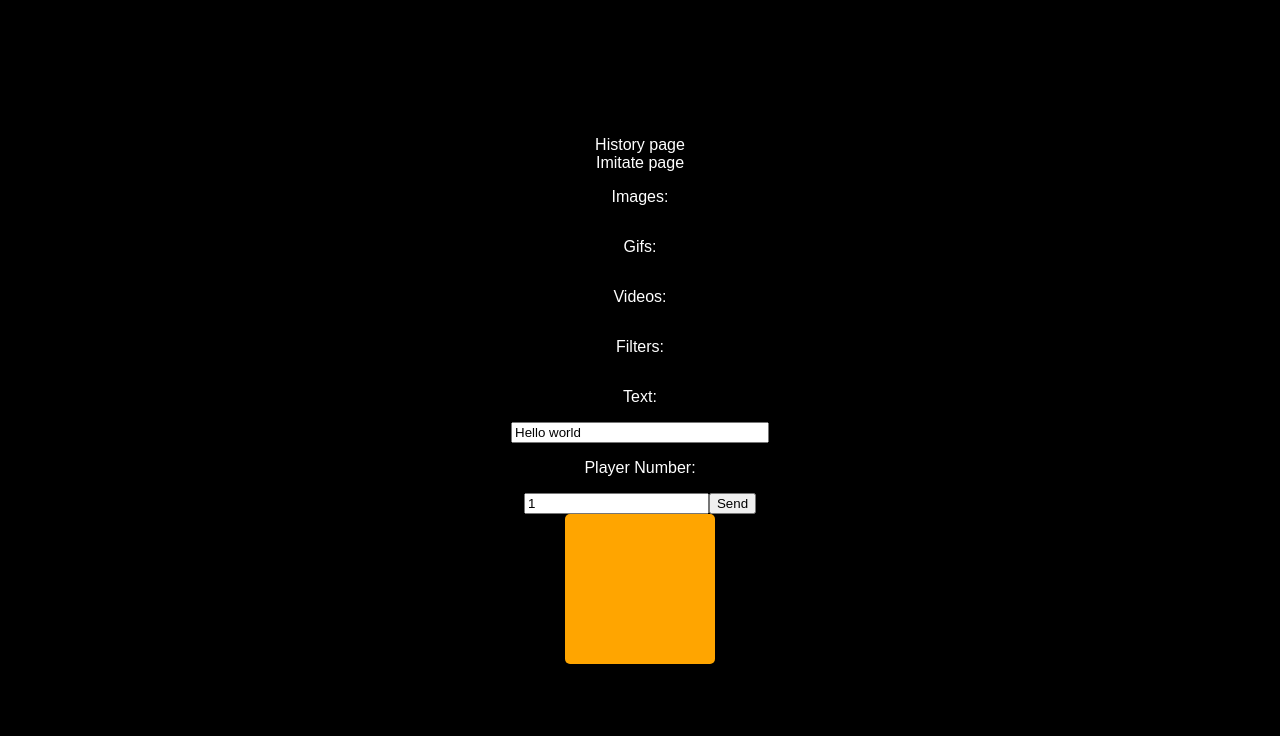
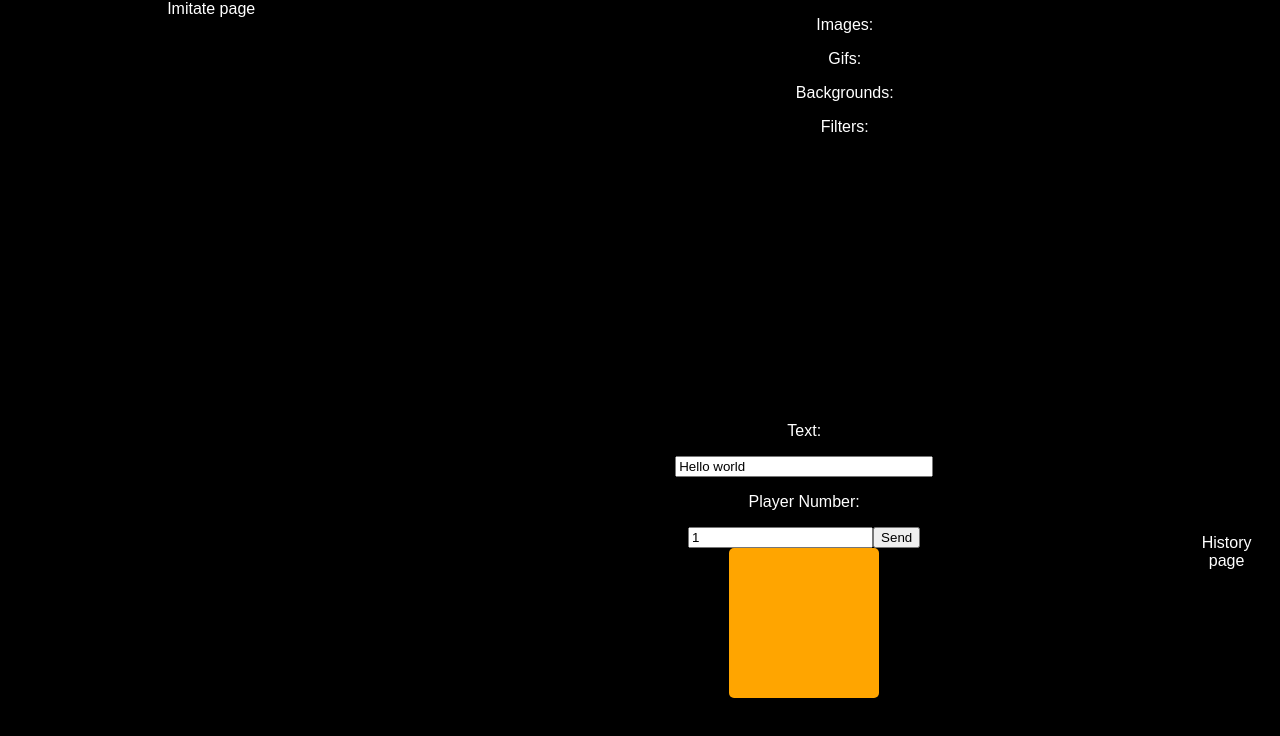
Before and after one commit to ariel-walley/dnd-app, a React (Create React App) app in the folder client/: page /dm in a window 1280 px wide. Shown: the top 736 px of the page. Built offline with nearby package versions, Linux system fonts and the light colour scheme.

Commit message:
Restructed main page
- Created divs to adjust main page to Novaria's spec
- Renamed vides.js to backgrounds.js

```diff
--- a/client/src/components/content_components/videos.js
+++ b/client/src/components/content_components/backgrounds.js
@@ -1,12 +1,12 @@
 import React from 'react';
 //import styled from 'styled-components';
 
-function Videos() {
+function Backgrounds() {
   return(
     <div>
-      <p>Videos: </p>
+      <p>Backgrounds: </p>
     </div>
   )
 }
 
-export default Videos;
+export default Backgrounds;
--- a/client/src/components/content_components/contentContainer.js
+++ /dev/null
@@ -1,34 +0,0 @@
-import React from 'react';
-import styled from 'styled-components';
-import Imgs from './imgs';
-import Gifs from './gifs';
-import Videos from './videos';
-import Filters from './filters';
-import TextInput from './textInput';
-import PlayerCheckbox from './playerCheckbox';
-
-
-const Container = styled.div`
-  display: flex;
-  justify-content: center;
-  align-items: center;
-  align-content: center;
-  flex-direction: column;
-`;
-
-function ContentContainer() {
-  return(
-    <div>
-      <Container>
-        <Imgs/>
-        <Gifs/>
-        <Videos/>
-        <Filters/>
-        <TextInput/>
-        <PlayerCheckbox/>
-      </Container>
-    </div>
-  );
-}
-
-export default ContentContainer;
--- /dev/null
+++ b/client/src/components/content_components/visualContentContainer.js
@@ -0,0 +1,19 @@
+import React from 'react';
+//import { Container } from '../../styles';
+import Imgs from './imgs';
+import Gifs from './gifs';
+import Backgrounds from './backgrounds';
+import Filters from './filters'
+
+function VisualContent() {
+  return(
+    <div>
+      <Imgs/>
+      <Gifs/>
+      <Backgrounds/>
+      <Filters/>
+    </div>
+  )
+}
+
+export default VisualContent;
--- a/client/src/components/mainPage.js
+++ b/client/src/components/mainPage.js
@@ -1,15 +1,44 @@
 import React from 'react';
+import styled from 'styled-components';
+import { Container } from '../styles';
+import VisualContent from './content_components/visualContentContainer';
 import History from './history';
 import Snapshots from './snapshots';
-import ContentContainer from './content_components/contentContainer';
+import TextInput from './content_components/textInput';
+import PlayerCheckbox from './content_components/playerCheckbox';
+
+const UpdatedContainer = styled(Container)`
+  justify-content: flex-start;
+  flex-direction: row;
+`;
+
+const Column = styled.div`
+  width: ${props => props.width || "100%"};
+  height: 100%;
+`;
+
+const UpdatedContainer2 = styled(Container)`
+  flex-direction: row;
+`;
+
 
 function MainPage() {
   return(
-    <div>
-      <History/>
-      <Snapshots/>
-      <ContentContainer/>
-    </div>
+    <UpdatedContainer>
+      <Column width="33%">
+        <Snapshots/>
+      </Column>
+      <Column width="66%">
+        <VisualContent/>
+        <UpdatedContainer2>
+          <Container>
+            <TextInput/>
+            <PlayerCheckbox/>
+          </Container>
+          <History/>
+        </UpdatedContainer2>
+      </Column>
+    </UpdatedContainer>
   )
 }
 
```
